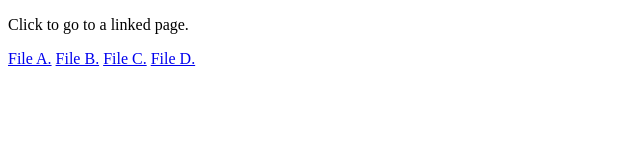
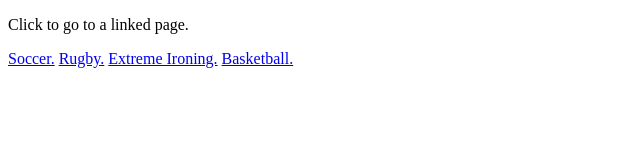
Before and after one commit to walkerl0499/Kyle-s-cool-kids, a plain HTML site: page index.html in a window 1280 px wide. Shown: the whole page, without its empty margins (0-640 px from the left). Drawn offline with Linux system fonts and the light colour scheme.

Commit message:
index done maybe

```diff
--- a/index.html
+++ b/index.html
@@ -2,13 +2,13 @@
 <html>
 <!-- This is the main page for linked pages -->
 <head>
-<title>Top Level Page</title>
+<title>Sports</title>
 </head>
 <body>
 <p>Click to go to a linked page.</p>
-<a href="fileA.html">File A.</a>
-<a href="fileB.html">File B.</a>
-<a href="fileC.html">File C.</a>
-<a href="fileD.html">File D.</a>
+<a href="fileA.html">Soccer.</a>
+<a href="fileB.html">Rugby.</a>
+<a href="fileC.html">Extreme Ironing.</a>
+<a href="fileD.html">Basketball.</a>
 </body>
 </html>
```
